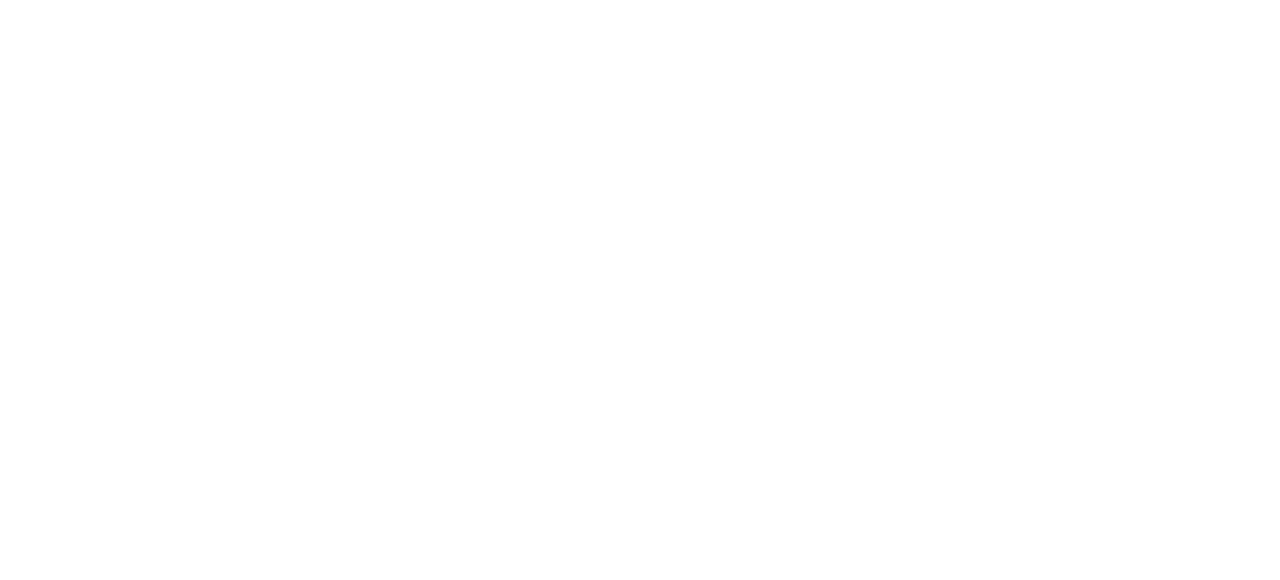
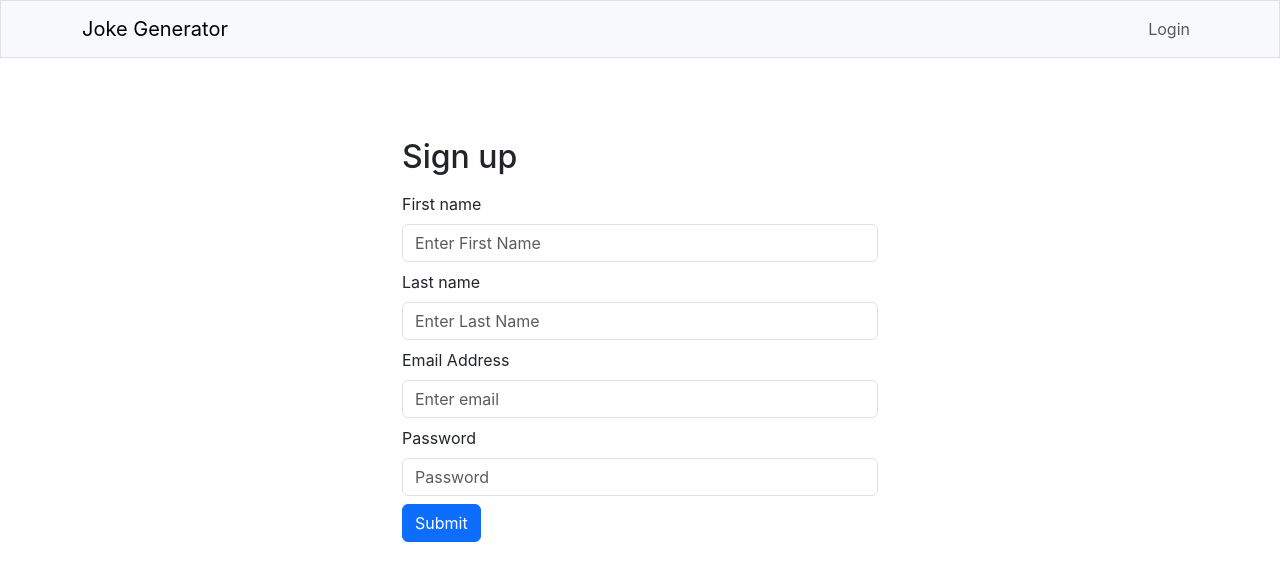
Before and after one commit to wrp90/react-joke-app, a React (Create React App) app in the folder client/: page /register in a window 1280 px wide. Before the commit this address had no page. Shown: the top 580 px of the page. Built offline with nearby package versions, Linux system fonts and the light colour scheme; the HTML template or start-up script is replaced by a standard one.

Commit message:
all navbar links work properly, selected links no longer re load the page

```diff
--- a/client/src/App.js
+++ b/client/src/App.js
@@ -3,6 +3,7 @@ import { BrowserRouter, Route, Routes } from 'react-router-dom';
 import Home from './features/Components/Home/Home';
 import Dashboard from './features/Components/Dashboard/Dashboard';
 import Login from './features/Components/Login/Login';
+import Register from './features/Components/Register/Register';
 
 
 function App() {
@@ -13,6 +14,7 @@ function App() {
           <Route path="/" element={<Home />} />
           <Route path="/dashboard" element={<Dashboard/>}/>
           <Route path="/login" element={<Login/>}/>
+          <Route path="/register" element={<Register/>}/>
         </Routes>
       </BrowserRouter>
     </div>
--- a/client/src/features/Components/Home/Home.js
+++ b/client/src/features/Components/Home/Home.js
@@ -26,9 +26,9 @@ const Home = () => {
     };
 
     const joke = useSelector(currentJoke);
-    console.log("joketype:", jokeType);
+
     return (
-        <div className="container">
+        <div>
             <NavbarElement setJokeType={setJokeType}/>
             <div className="joke-card">
                 <h2 className="title">Joke Generator</h2>
--- a/client/src/features/Components/Login/Login.js
+++ b/client/src/features/Components/Login/Login.js
@@ -1,10 +1,14 @@
 import { Form, Button, Row } from 'react-bootstrap';
+import { Link } from 'react-router-dom';
+import NavElement from '../NavElement/NavElement';
 
 const Login = () => {
     return (
+        <div>
+            <NavElement hideDropDown hideLogin/>
             <Row className="login-container">
                 <h2 className="mb-2">Login</h2>
-            <Form class="login-form">
+                <Form className="login-form">
                     <Form.Group controlId="email">
                         <Form.Label>Email address</Form.Label>
                         <Form.Control
@@ -29,12 +33,14 @@ const Login = () => {
                         <Button variant="primary" type="submit">
                             Log In
                         </Button>
-                    <Button className="ms-2" variant="primary" type="submit">
-                        Register
-                    </Button>
+                        <Form.Text className="ms-2">
+                            No account?&nbsp;
+                            <Link to="/register">Sign up!</Link>
+                        </Form.Text>
                     </div>
                 </Form>
             </Row>
+        </div>
     );
 };
 
--- a/client/src/features/Components/NavElement/NavElement.js
+++ b/client/src/features/Components/NavElement/NavElement.js
@@ -2,15 +2,17 @@ import Container from 'react-bootstrap/Container';
 import Nav from 'react-bootstrap/Nav';
 import Navbar from 'react-bootstrap/Navbar';
 import NavDropdown from 'react-bootstrap/NavDropdown';
+import { Link } from 'react-router-dom';
 
-const NavElement = ({ setJokeType }) => {
+const NavElement = ({ setJokeType, hideDropDown, hideLogin }) => {
     return (
         <Navbar className="border" bg="light" expand="lg">
             <Container className="nav-container">
-                <Navbar.Brand href="#home">Joke Generator</Navbar.Brand>
+                <Navbar.Brand as={Link} to="/">Joke Generator</Navbar.Brand>
                 <Navbar.Toggle aria-controls="basic-navbar-nav" />
                 <Navbar.Collapse id="basic-navbar-nav">
                     <Nav className="ms-auto">
+                        {!hideDropDown &&
                             <NavDropdown className="mx-auto" title="Select Joke Type" id="basic-nav-dropdown">
                                 <NavDropdown.Item onClick={() => setJokeType('Any')}>Any</NavDropdown.Item>
                                 <NavDropdown.Item onClick={() => setJokeType('Miscellaneous')}>Miscellaneous</NavDropdown.Item>
@@ -21,8 +23,13 @@ const NavElement = ({ setJokeType }) => {
                                 <NavDropdown.Item onClick={() => setJokeType('Pun')}>
                                     Pun
                                 </NavDropdown.Item>
+                                <NavDropdown.Item onClick={() => setJokeType('christmas')}>
+                                    Christmas
+                                </NavDropdown.Item>
                             </NavDropdown>
-                        <Nav.Link href="#Login">Login</Nav.Link>
+                        }
+                        {!hideLogin &&
+                        <Nav.Link as={Link} to="/login">Login</Nav.Link>}
                     </Nav>
                 </Navbar.Collapse>
             </Container>
--- /dev/null
+++ b/client/src/features/Components/Register/Register.js
@@ -0,0 +1,36 @@
+import { Form, Button, Row } from 'react-bootstrap';
+import NavElement from '../NavElement/NavElement';
+
+const Register = () => {
+    return (
+        <div>
+            <NavElement hideDropDown/>
+            <Row className="register-container">
+                <h2>Sign up</h2>
+                <Form>
+                    <Form.Group className="mt-2">
+                        <Form.Label>First name</Form.Label>
+                        <Form.Control type="text" placeholder="Enter First Name" />
+                    </Form.Group>
+                    <Form.Group className="mt-2">
+                        <Form.Label>Last name</Form.Label>
+                        <Form.Control type="text" placeholder="Enter Last Name" />
+                    </Form.Group>
+                    <Form.Group className="mt-2">
+                        <Form.Label>Email Address</Form.Label>
+                        <Form.Control type="email" placeholder="Enter email" />
+                    </Form.Group>
+                    <Form.Group className="mt-2">
+                        <Form.Label>Password</Form.Label>
+                        <Form.Control type="password" placeholder="Password" />
+                    </Form.Group>
+                    <Button variant="primary" className="mt-2" type="submit">
+                        Submit
+                    </Button>
+                </Form>
+            </Row>
+        </div>
+    );
+};
+
+export default Register;
--- a/client/src/index.css
+++ b/client/src/index.css
@@ -12,7 +12,8 @@ code {
     monospace;
 }
 
-.login-container {
+.login-container,
+.register-container {
   margin: 5rem auto;
   width: 500px;
 }
```
Lines whose indentation alone changed are shown as unchanged.
